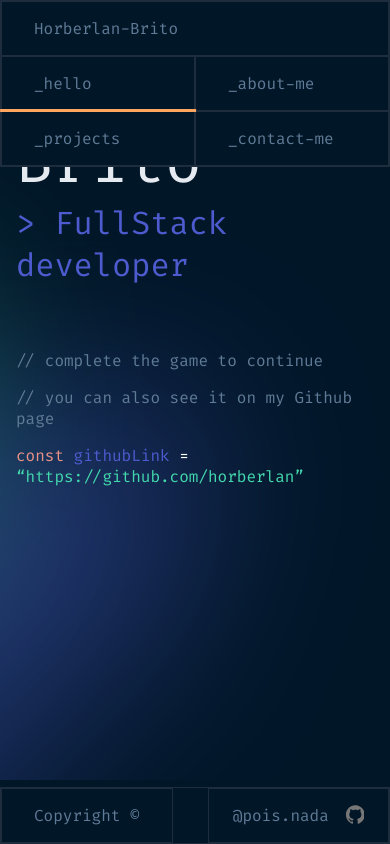
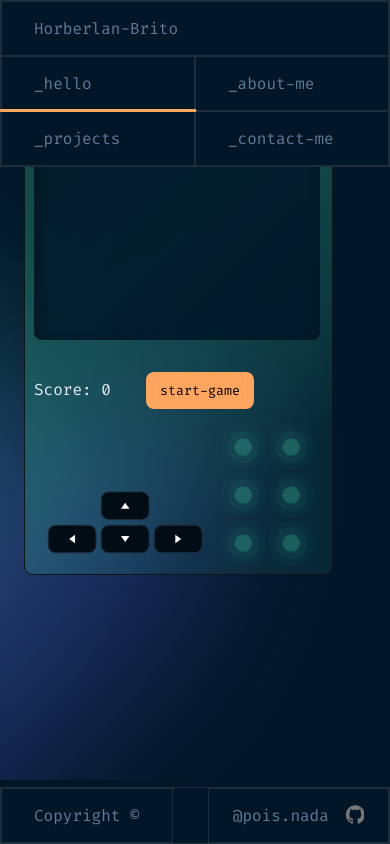
Before and after one commit to horberlan/horberlan-portfolio, a Vue app: page / in a window 390 px wide. Built offline with nearby package versions, Linux system fonts and the light colour scheme; what @highlightjs/vue-plugin, @tanstack/vue-query, quasar would draw is missing.

Commit message:
chore: adjust game like a game-pad style

```diff
--- a/src/views/home/HomeView.vue
+++ b/src/views/home/HomeView.vue
@@ -99,7 +99,7 @@ $orange: #e99287;
 }
 @media screen and (max-width: 768px) {
   .hero {
-    display: none;
+    display: block;
   }
   .desc:first-of-type,
   .content:first-child {
@@ -109,6 +109,7 @@ $orange: #e99287;
     padding: 0;
     margin: 0;
     height: 200vw;
+    overflow-y: auto;
     .hello {
       margin-inline-start: 1rem;
     }
--- a/src/views/home/SnakeGame.vue
+++ b/src/views/home/SnakeGame.vue
@@ -44,14 +44,14 @@
           v-for="half in twoAndAHalfWords(boxIntl.useKeyboard)"
           :key="half"
         >
-          <p>// {{ half }}</p>
+          <p class="half-words">// {{ half }}</p>
         </template>
         <VirtualKeyboard
           class="keymap"
           @update-direction="virtualKeyboardDirection = $event"
         />
       </div>
-      <p>// {{ boxIntl.foodLeft }}</p>
+      <p class="half-words">// {{ boxIntl.foodLeft }}</p>
       <div v-if="scores <= 6" class="foods">
         <SvgIcon
           v-for="foods in foodLoop"
@@ -161,15 +161,46 @@ watchEffect(() => {
   padding-inline: 2rem;
   width: 31.875rem;
   height: 29.6875rem;
-  background: url("../../assets/snake_game_bg.svg");
+  background: url("../../assets/snake_game_bg.svg") no-repeat;
   margin: 0.25rem;
   gap: 2rem;
   margin: 0.25rem;
 }
+.foods {
+  display: grid;
+  align-items: center;
+  grid-template-columns: 1fr 1fr 1fr;
+}
+@media screen and (max-width: 768px) {
+  #app {
+    width: 13.75rem;
+  }
+  #label {
+    display: flex;
+    align-items: center;
+    flex-direction: row;
+    gap: 2%;
+    height: 6.25rem;
+    width: 12rem;
+  }
 
-@media screen and (max-width: 768px) {
+  .half-words {
+    display: none;
+  }
   .snake {
-    width: auto;
+    margin-left: 1.5rem;
+    width: 100%;
+    grid-template-rows: 1fr 1fr;
+    grid-template-columns: 1fr;
+    height: 100%;
+    padding: 10px;
+    background: url("../../assets/background-snake-box-mobile.svg") no-repeat;
+  }
+  .foods {
+    grid-template-columns: 1fr 1fr;
+  }
+  :deep(#snake-canvas) {
+    width: 130%;
   }
 }
 
@@ -223,19 +254,20 @@ p {
   font-size: 1.5rem;
   color: #43d9ad;
 }
+@media screen and (max-width: 768px) {
+  .winner {
+    width: 130%;
+    left: 65%;
+  }
+}
 
 .skane-actions {
   display: flex;
   justify-content: space-between;
+  flex-wrap: wrap-reverse;
 
   span {
     line-height: 2.3rem;
   }
 }
-
-.foods {
-  display: grid;
-  align-items: center;
-  grid-template-columns: 1fr 1fr 1fr;
-}
 </style>
```
Also changed, not shown: src/assets/background-snake-box-mobile.svg (added).
